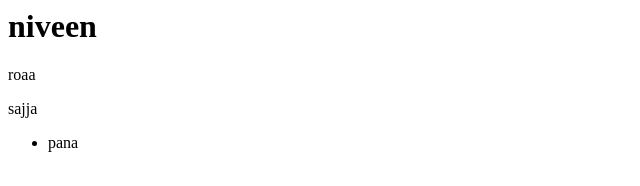
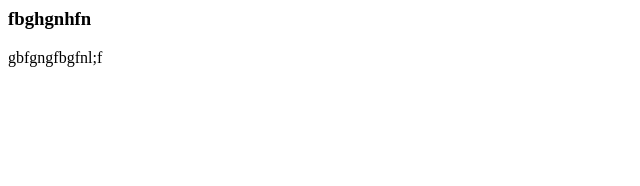
Before and after one commit to Niveen8/webtask, a plain HTML site: page index.html in a window 1280 px wide. Shown: the whole page, without its empty margins (0-640 px from the left). Drawn offline with Linux system fonts and the light colour scheme.

Commit message:
sfrkgrgnfb

```diff
--- a/index.html
+++ b/index.html
@@ -1,9 +1,4 @@
 <html>
-    <h1>niveen</h1>
-    <p>roaa</p>
-    <p>sajja</p>
-    <ul>
-        <li>pana</li>
-
-    </ul>
+    <h3>fbghgnhfn</h3>
+    <p>gbfgngfbgfnl;f</p>
 </html>
```
